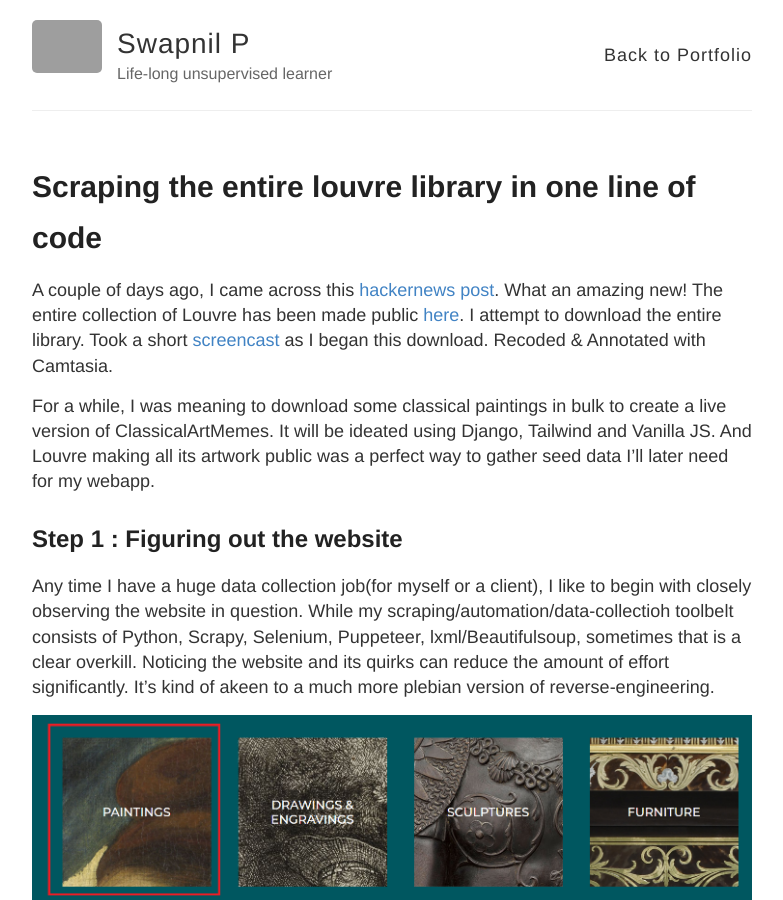
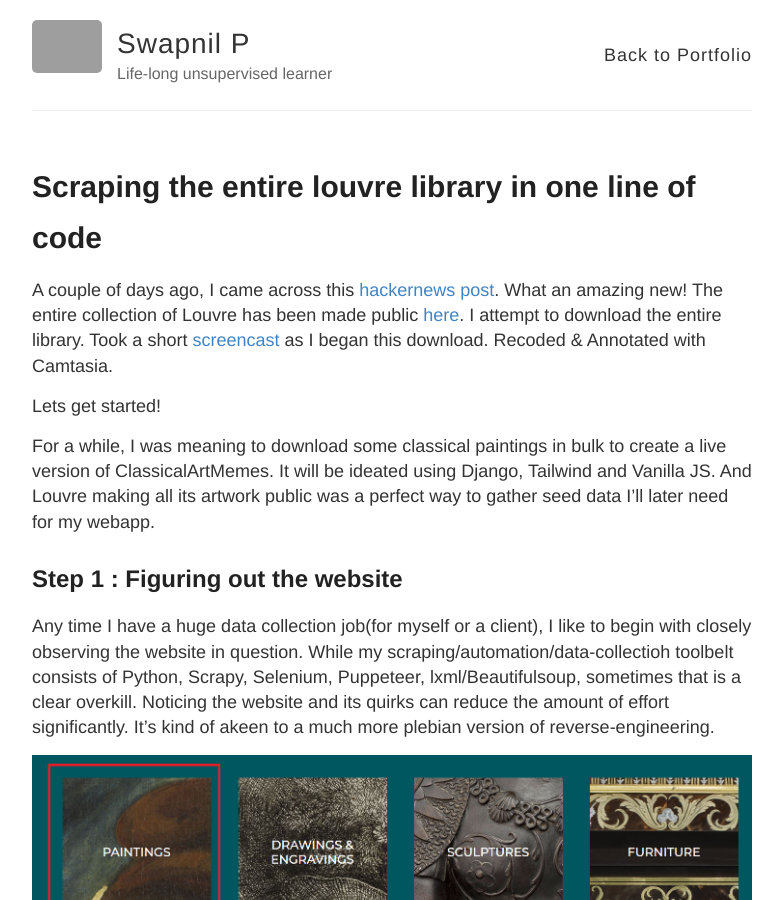
Before and after one commit to spsphulse/My-Portfolio, a Jekyll site: the page built from _posts/2021-03-28-scraping-the-louvre-in-one-line-of-code.md, in a window 1280 px wide and 900 px high. Shown: the whole window, without its empty margins (248-1031 px from the left). Built offline with Jekyll 4.4.1, drawn with Linux system fonts in a browser that asks for light colours; grey boxes are pictures that could not be loaded.

Commit message:
Update 2021-03-28-scraping-the-louvre-in-one-line-of-code.md

```diff
--- a/_posts/2021-03-28-scraping-the-louvre-in-one-line-of-code.md
+++ b/_posts/2021-03-28-scraping-the-louvre-in-one-line-of-code.md
@@ -5,6 +5,8 @@
 ---
 
 A couple of days ago, I came across this [hackernews post](https://news.ycombinator.com/item?id=26599830). What an amazing new! The entire collection of Louvre has been made public [here](https://collections.louvre.fr/en/). I attempt to download the entire library. Took a short [screencast](https://youtu.be/N84oRhc5zhg) as I began this download. Recoded & Annotated with Camtasia.
+
+Lets get started!
 
 For a while, I was meaning to download some classical paintings in bulk to create a live version of ClassicalArtMemes. It will be ideated using Django, Tailwind and Vanilla JS. And Louvre making all its artwork public was a perfect way to gather seed data I'll later need for my webapp.
 
```
